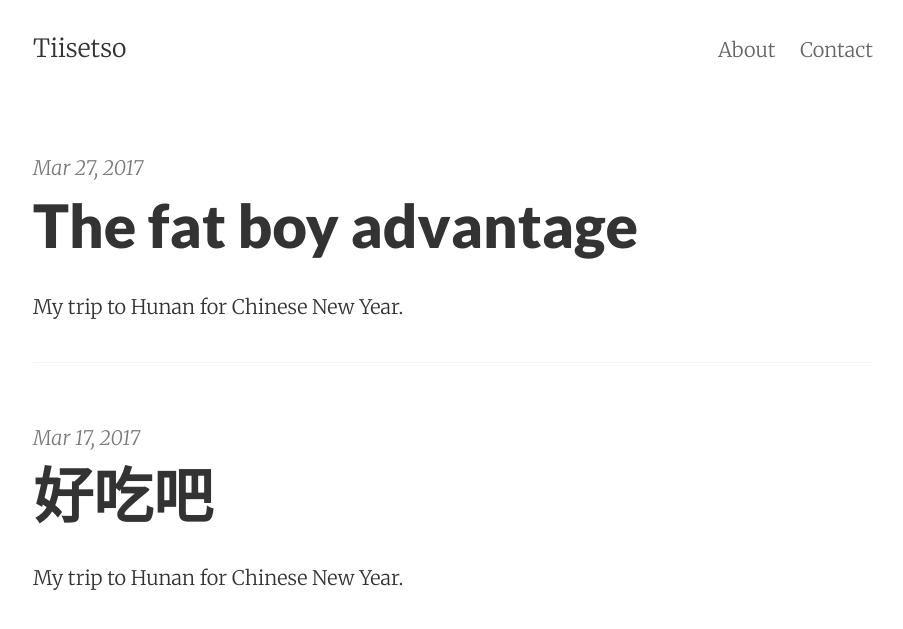
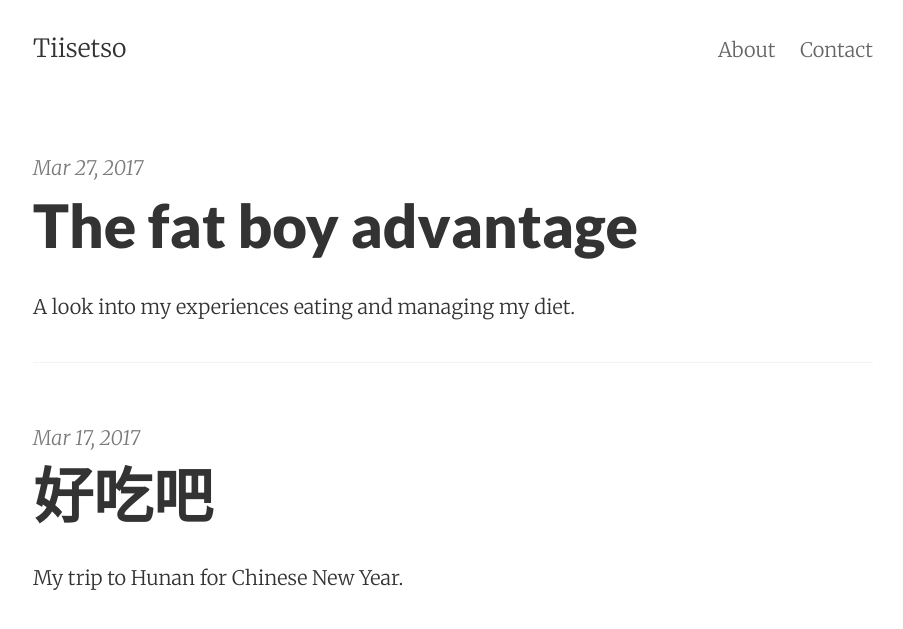
Before and after one commit to Tiisetso/tiisetso.github.io, a Jekyll site: the page built from index.html, in a window 1280 px wide. Shown: the top 629 px of the page, without its empty margins (187-1090 px from the left). Built offline with Jekyll 4.4.1, drawn with Linux system fonts in a browser that asks for light colours; the list of posts is cut into pages by our own code.

Commit message:
Updated blurb on post 2.

```diff
--- a/_posts/2017-03-27-The-fat-boy-advantage.md
+++ b/_posts/2017-03-27-The-fat-boy-advantage.md
@@ -2,7 +2,7 @@
 layout:     post
 title:      The fat boy advantage
 date:       2017-03-27 23:00:00
-summary:    My trip to Hunan for Chinese New Year.
+summary:    A look into my experiences eating and managing my diet.
 categories: health
 ---
 It’s taken me over a decade to understand my body. I used to hate it. It gained fat easily, too easily. Most would point to my ability to consume vast quantities of food like a human black hole. Also, I eat quickly. Doesn’t feel fast for me nor do I try to finish before everyone but I at any given table I am and could easily finish two plates twice the size of the first plate most are only halfway through.
```
